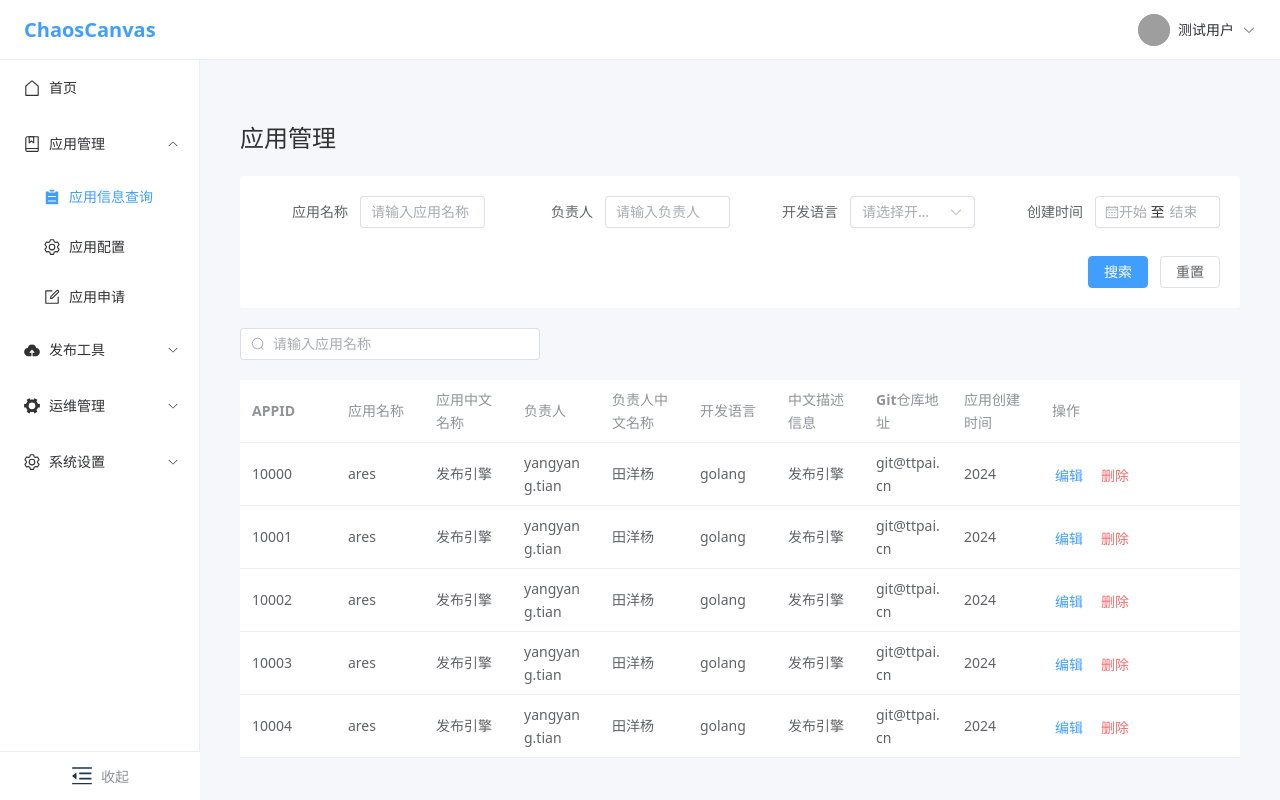
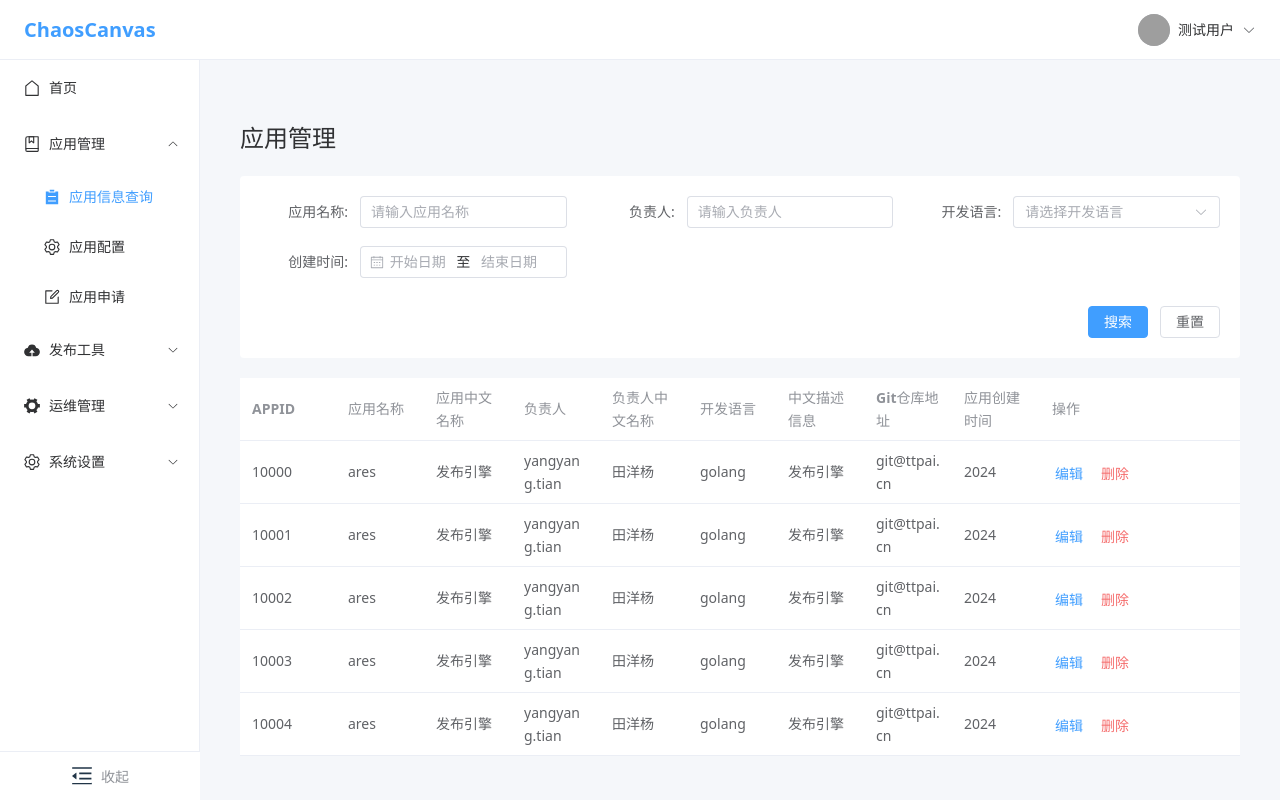
Before and after one commit to go-ree/ares, a Vue app in the folder frontend/: page /application/list in a window 1280 px wide. Built offline with nearby package versions, Linux system fonts and the light colour scheme; grey boxes are pictures that could not be loaded.

Commit message:
v0.0.5（新增混沌图标）

```diff
--- a/frontend/app/web/components/application/AppAdvancedSearch.vue
+++ b/frontend/app/web/components/application/AppAdvancedSearch.vue
@@ -3,18 +3,18 @@
   <div class="app-advanced-search">
     <el-form :model="searchForm" label-width="100px" class="search-form">
       <el-row :gutter="20">
-        <el-col :span="6">
-          <el-form-item label="应用名称">
+        <el-col :span="8">
+          <el-form-item label="应用名称:">
             <el-input v-model="searchForm.app_name" placeholder="请输入应用名称" />
           </el-form-item>
         </el-col>
-        <el-col :span="6">
-          <el-form-item label="负责人">
+        <el-col :span="8">
+          <el-form-item label="负责人:">
             <el-input v-model="searchForm.owner" placeholder="请输入负责人" />
           </el-form-item>
         </el-col>
-        <el-col :span="6">
-          <el-form-item label="开发语言">
+        <el-col :span="8">
+          <el-form-item label="开发语言:">
             <el-select v-model="searchForm.dev_language" placeholder="请选择开发语言" style="width: 100%">
               <el-option label="Golang" value="golang" />
               <el-option label="Java" value="java" />
@@ -23,8 +23,10 @@
             </el-select>
           </el-form-item>
         </el-col>
-        <el-col :span="6">
-          <el-form-item label="创建时间">
+      </el-row>
+      <el-row :gutter="20">
+        <el-col :span="8">
+          <el-form-item label="创建时间:">
             <el-date-picker
               v-model="searchForm.created_at"
               type="daterange"
@@ -95,4 +97,17 @@ const handleReset = () => {
 :deep(.el-form-item) {
   margin-bottom: 18px;
 }
+
+/* 移除按钮的焦点黑边 */
+:deep(.el-button) {
+  outline: none !important;
+}
+
+:deep(.el-button:focus) {
+  outline: none !important;
+}
+
+:deep(.el-button:focus-visible) {
+  outline: none !important;
+}
 </style>
--- a/frontend/app/web/components/application/AppSearch.vue
+++ /dev/null
@@ -1,40 +0,0 @@
-<!-- 应用搜索组件 -->
-<template>
-  <div class="app-search">
-    <el-input
-      v-model="searchText"
-      placeholder="请输入应用名称"
-      class="search-input"
-      @input="handleSearch"
-    >
-      <template #prefix>
-        <el-icon><Search /></el-icon>
-      </template>
-    </el-input>
-  </div>
-</template>
-
-<script setup lang="ts">
-import { ref } from 'vue'
-import { Search } from '@element-plus/icons-vue'
-
-const searchText = ref('')
-
-// 定义事件
-const emit = defineEmits(['search'])
-
-// 搜索处理函数
-const handleSearch = () => {
-  emit('search', searchText.value)
-}
-</script>
-
-<style scoped>
-.app-search {
-  margin-bottom: 20px;
-}
-
-.search-input {
-  width: 300px;
-}
-</style>
--- a/frontend/app/web/components/application/AppTable.vue
+++ b/frontend/app/web/components/application/AppTable.vue
@@ -55,4 +55,17 @@ const handleDelete = (row: any) => {
 .app-table {
   margin-top: 20px;
 }
+
+/* 移除按钮的焦点黑边 */
+:deep(.el-button) {
+  outline: none !important;
+}
+
+:deep(.el-button:focus) {
+  outline: none !important;
+}
+
+:deep(.el-button:focus-visible) {
+  outline: none !important;
+}
 </style>
--- a/frontend/app/web/views/application/AppList.vue
+++ b/frontend/app/web/views/application/AppList.vue
@@ -5,9 +5,6 @@
 
     <!-- 使用高级搜索组件 -->
     <AppAdvancedSearch @search="handleAdvancedSearch" />
-
-    <!-- 使用搜索组件 -->
-    <AppSearch @search="handleSearch" />
 
     <!-- 使用表格组件 -->
     <AppTable
@@ -21,7 +18,6 @@
 <script setup lang="ts">
 import { ref, onMounted } from 'vue'
 import { ElMessage, ElMessageBox } from 'element-plus'
-import AppSearch from '@/components/application/AppSearch.vue'
 import AppTable from '@/components/application/AppTable.vue'
 import AppAdvancedSearch from '@/components/application/AppAdvancedSearch.vue'
 
--- a/frontend/index.html
+++ b/frontend/index.html
@@ -2,9 +2,9 @@
 <html lang="en">
   <head>
     <meta charset="UTF-8" />
-    <link rel="icon" type="image/svg+xml" href="/vite.svg" />
+    <link rel="icon" type="image/svg+xml" href="/混沌.svg" />
     <meta name="viewport" content="width=device-width, initial-scale=1.0" />
-    <title>Vite + Vue + TS</title>
+    <title>ChaosCanvas</title>
   </head>
   <body>
     <div id="app"></div>
```
Also changed, not shown: frontend/public/混沌.svg (added).
